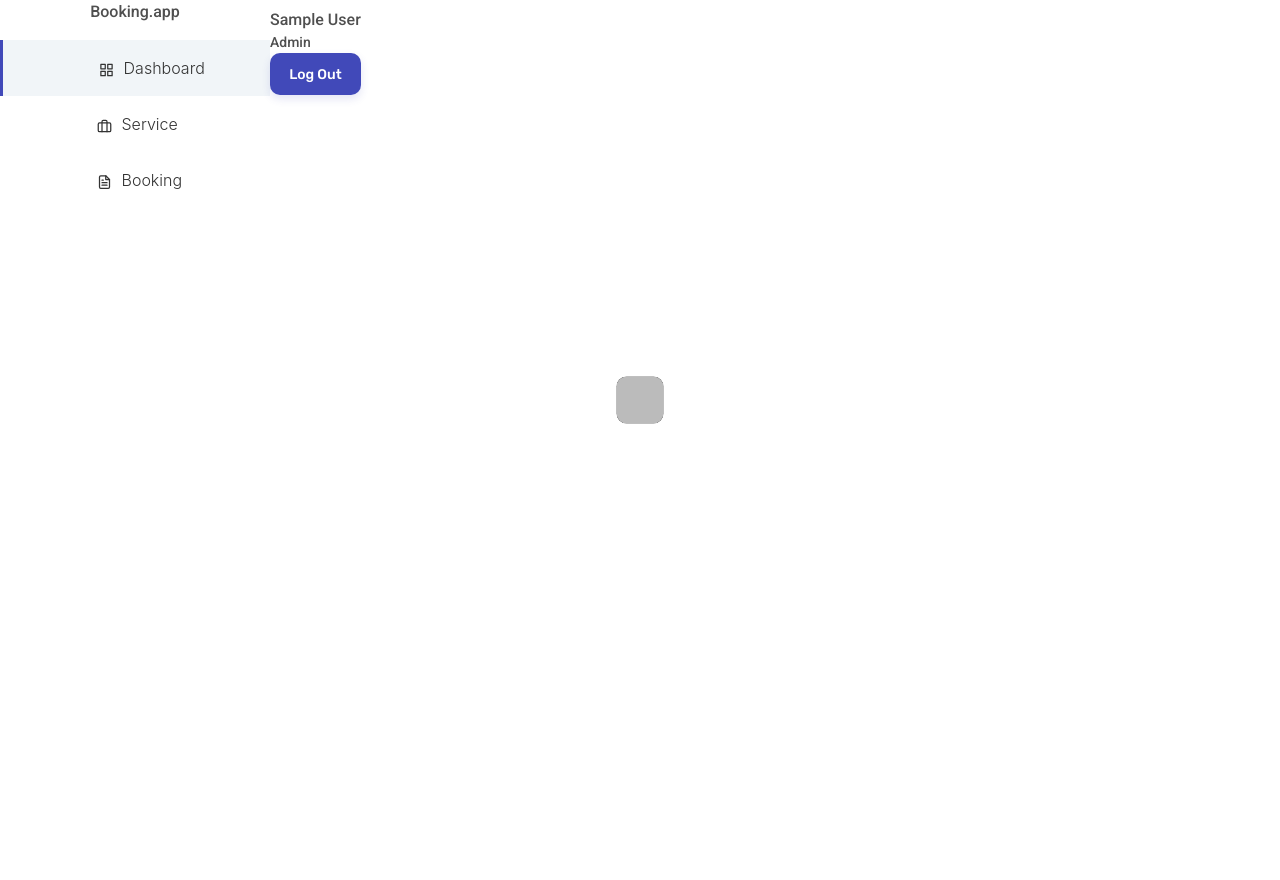
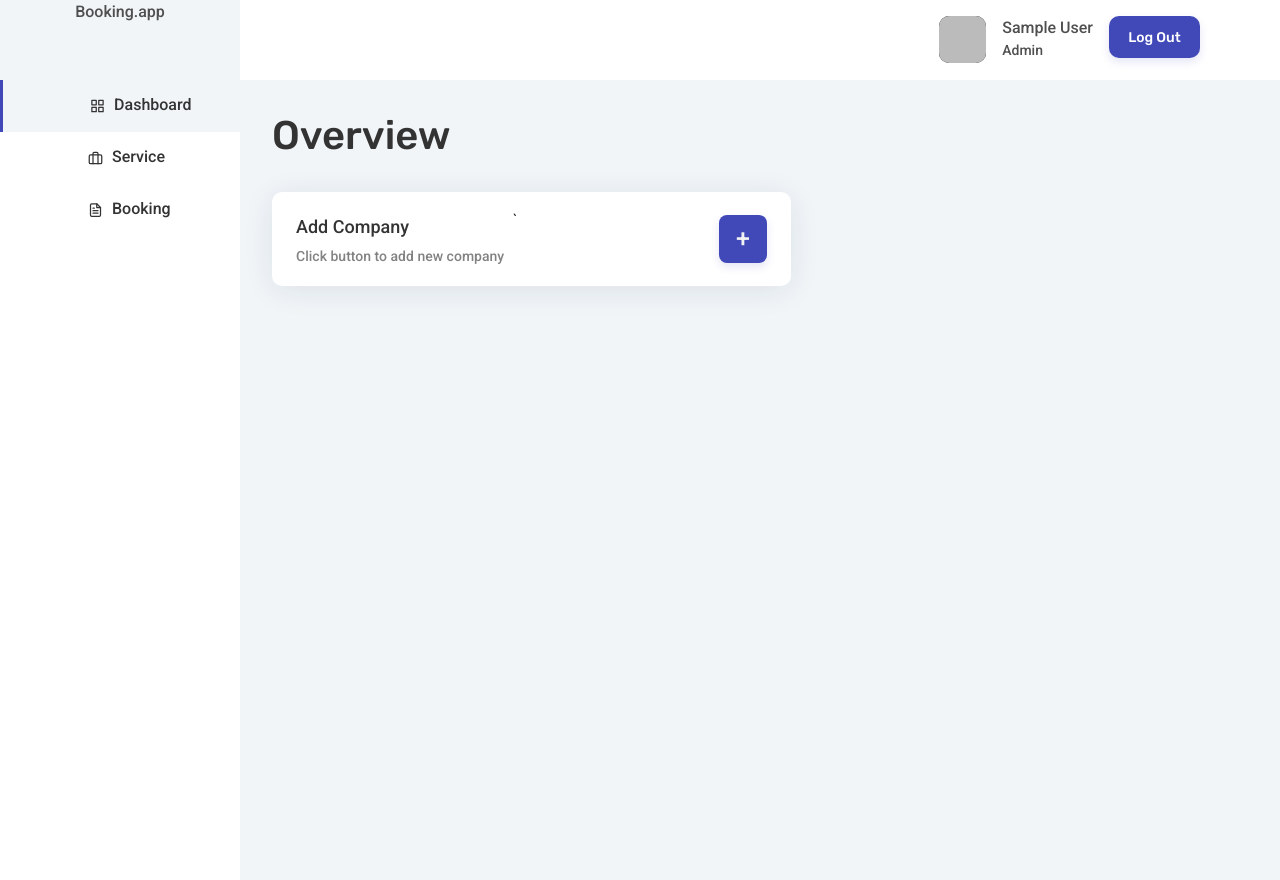
Before and after one commit to ConstantinAmurov/Booking-App, a React (Create React App) app: page / in a window 1280 px wide. Before the commit the page ends 800 px from the top, so only its background shows below. Built offline with nearby package versions, Linux system fonts and the light colour scheme; no server answers; sample sign-in values are in the browser's storage.

Commit message:
[ADD] Added Add Company component and get function for companies

```diff
--- /dev/null
+++ b/src/components/Dashboard/AddCompany.js
@@ -0,0 +1,22 @@
+import React, { useState } from "react";
+import styles from "../../css/Dashboard/Dashboard.module.css";
+import { getCompanies } from "../../contexts/DatabaseContext"
+const AddCompany = () => {
+    const [companies, setCompanies] = useState({
+        name: "",
+        Description: "",
+        Status: ""
+    });
+    debugger;
+
+    console.log(companies);
+    return <>
+        <div className={styles.addCompany}>
+            <div><p className={styles.header}>Add Company</p>
+                <p className={styles.text}>Click button to add new company</p></div>
+            <button>+</button>
+    `   </div>
+    </>;
+};
+
+export default AddCompany;
--- a/src/components/Dashboard/Dashboard.js
+++ b/src/components/Dashboard/Dashboard.js
@@ -2,13 +2,13 @@ import React, { useState } from "react";
 
 import LeftMenu from "./Menu";
 import TopNav from "./TopNav";
-import styles from "../../css/App.css";
+import Main from "./Main";
 export default function Dashboard() {
   return (
     <>
       <LeftMenu selected="dashboard"></LeftMenu>
       <TopNav></TopNav>
-      <div style={{ backgroundColor: "#f1f5f8" }}></div>
+      <Main></Main>
     </>
   );
 }
--- /dev/null
+++ b/src/components/Dashboard/Main.js
@@ -0,0 +1,13 @@
+import React from "react";
+import styles from "../../css/Dashboard/Dashboard.module.css";
+import AddCompany from "./AddCompany";
+const Main = () => {
+  return (
+    <div className={styles.main}>
+      <h1>Overview</h1>
+      <AddCompany></AddCompany>
+    </div>
+  );
+};
+
+export default Main;
--- a/src/components/Dashboard/Menu.js
+++ b/src/components/Dashboard/Menu.js
@@ -8,8 +8,11 @@ const Menu = ({ selected }) => {
   });
 
   return (
+    <div className={styles.sideBar}>
       <div className={styles.menu}>
+        <div className={styles.appName}>
           <p>Booking.app</p>
+        </div>
         <div id="dashboard">
           <Link to="/">
             <button>
@@ -32,6 +35,7 @@ const Menu = ({ selected }) => {
           </Link>
         </div>
       </div>
+    </div>
   );
 };
 
--- a/src/contexts/DatabaseContext.js
+++ b/src/contexts/DatabaseContext.js
@@ -20,3 +20,14 @@ export function addNewSocialUser(user) {
     email: user.email,
   });
 }
+
+export function getCompanies(setCompanies, companies) {
+  db.collection("companies")
+    .get()
+    .then((snapshot) => {
+      snapshot.docs.forEach((doc) => {
+        console.log(true);
+        setCompanies({ ...companies }, doc.data());
+      });
+    });
+}
--- a/src/css/Dashboard/Dashboard.module.css
+++ b/src/css/Dashboard/Dashboard.module.css
@@ -1,5 +1,7 @@
+/* Menu styles  */
+
 .menu {
-  width: 270px;
+  width: 240px;
   height: 100vh;
   background-color: white;
   text-align: center;
@@ -7,14 +9,28 @@
   flex-direction: column;
   float: left;
 }
+.appName {
+  margin: 0;
+  height: 80px;
+}
+.appName p {
+  margin: 0;
+}
 .menu button {
   background-color: transparent;
   text-align: left;
   width: 70%;
   padding: 1rem;
-  font-weight: 300;
-  font-size: 1rem;
-  color: var(--gray-1);
+  font-family: Roboto;
+  font-style: normal;
+  font-weight: normal;
+  font-size: 16px;
+  line-height: 18px;
+  /* identical to box height, or 112% */
+
+  /* Gray 1 */
+
+  color: #333333;
   float: right;
 }
 
@@ -30,13 +46,25 @@
   border-left: 3px solid #4149b9;
 }
 
+.sideBar {
+  display: inline;
+}
+/* topNav styles  */
 .topNav {
-  display: block;
   background-color: white;
-  height: auto;
-
+  height: 80px;
+  position: relative;
+  z-index: -1;
+  top: 0;
   width: 100%;
-  padding: 0.5rem;
+}
+.topNav > div {
+  display: flex;
+  float: right;
+  padding-right: 4rem;
+}
+.topNav div {
+  margin: 0.5rem;
 }
 .userInfo > p {
   margin: 0;
@@ -54,10 +82,6 @@
 .userImg {
   border-radius: 10px;
   display: inline;
-  position: absolute;
-  top: 50%;
-  left: 50%;
-  transform: translate(-50%, -50%);
 
   background-color: black;
   width: 47px;
@@ -66,3 +90,73 @@
 .role {
   font-size: 14px;
 }
+
+/* Main Dashboard styles  */
+
+.main {
+  display: inline-block;
+  height: 100vh;
+  width: calc(100% - 240px);
+  padding: 2rem;
+  padding-right: 4rem;
+  background-color: #f1f5f8;
+}
+.addCompany {
+  position: relative;
+  margin-top: 2rem;
+  padding: 1rem;
+  width: 519px;
+  height: 94px;
+  background: white;
+  border-radius: 10px;
+  display: flex;
+  box-shadow: 0px 4px 30px rgba(24, 28, 75, 0.09);
+  border-radius: 10px;
+}
+.addCompany p {
+  margin: 0.5rem;
+}
+
+.addCompany button {
+  position: absolute;
+  top: 50%;
+  transform: translateY(-50%);
+  right: 1.5rem;
+  width: 48px;
+  height: 48px;
+  font-family: Roboto;
+  font-style: normal;
+  font-weight: 500;
+  font-size: 32px;
+  background: #4149b9;
+  color: #f2f2f2;
+  /* btn-sm shadow */
+  font-size: 25px;
+  box-shadow: 0px 4px 8px rgba(65, 73, 185, 0.14);
+  border-radius: 8px;
+}
+
+.text {
+  font-size: 14px;
+  line-height: 20px;
+  /* identical to box height, or 143% */
+
+  letter-spacing: 0.001em;
+
+  /* Gray 3 */
+
+  color: #828282;
+}
+.header {
+  font-style: normal;
+  font-weight: normal;
+  font-size: 18px;
+  line-height: 22px;
+  /* identical to box height, or 122% */
+
+  letter-spacing: 0.001em;
+
+  /* Gray 1 */
+
+  color: #333333;
+}
```
Also changed, not shown: src/components/Dashboard/TopNav.js (+0 -16 lines). Lines whose indentation alone changed are shown as unchanged.
